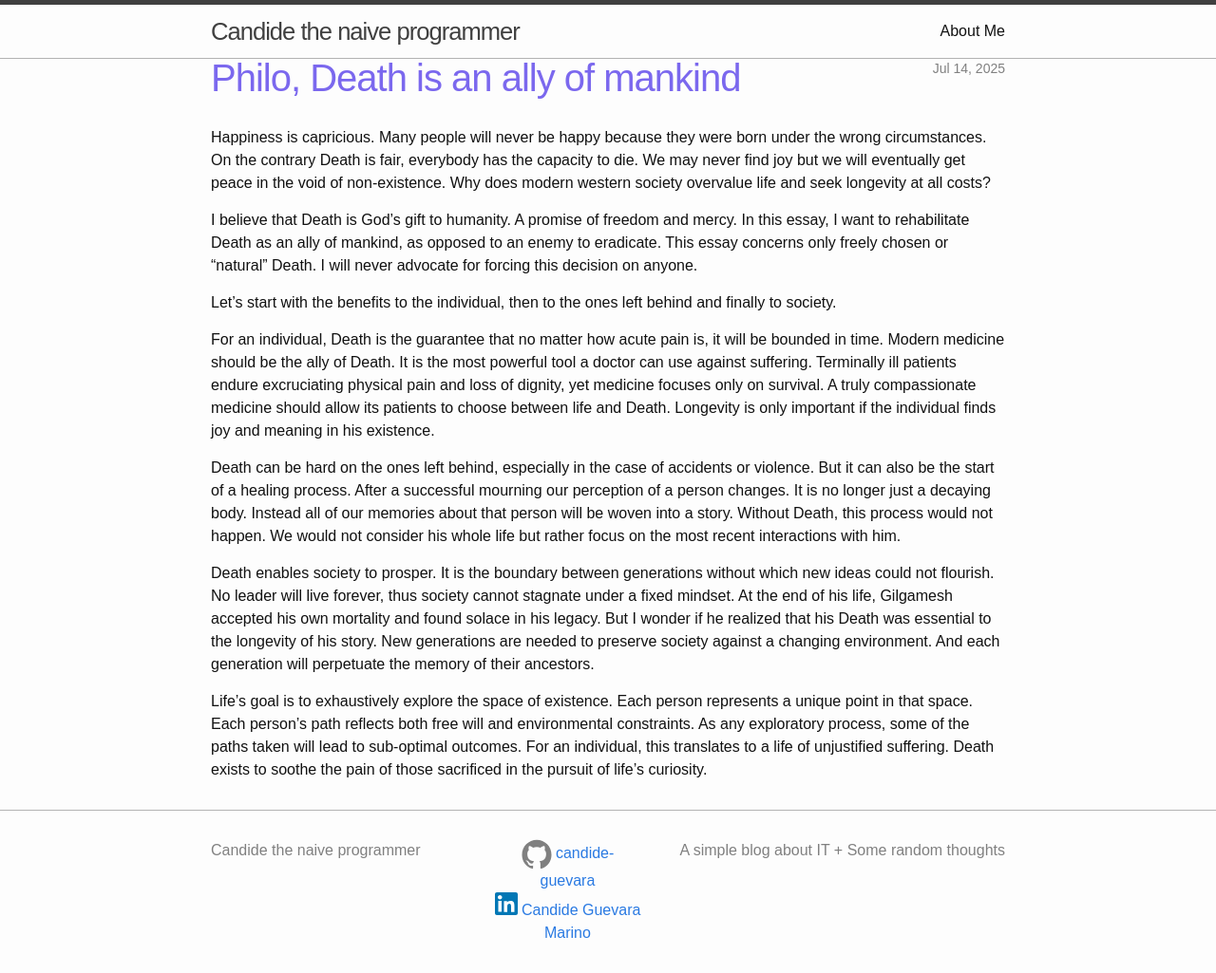
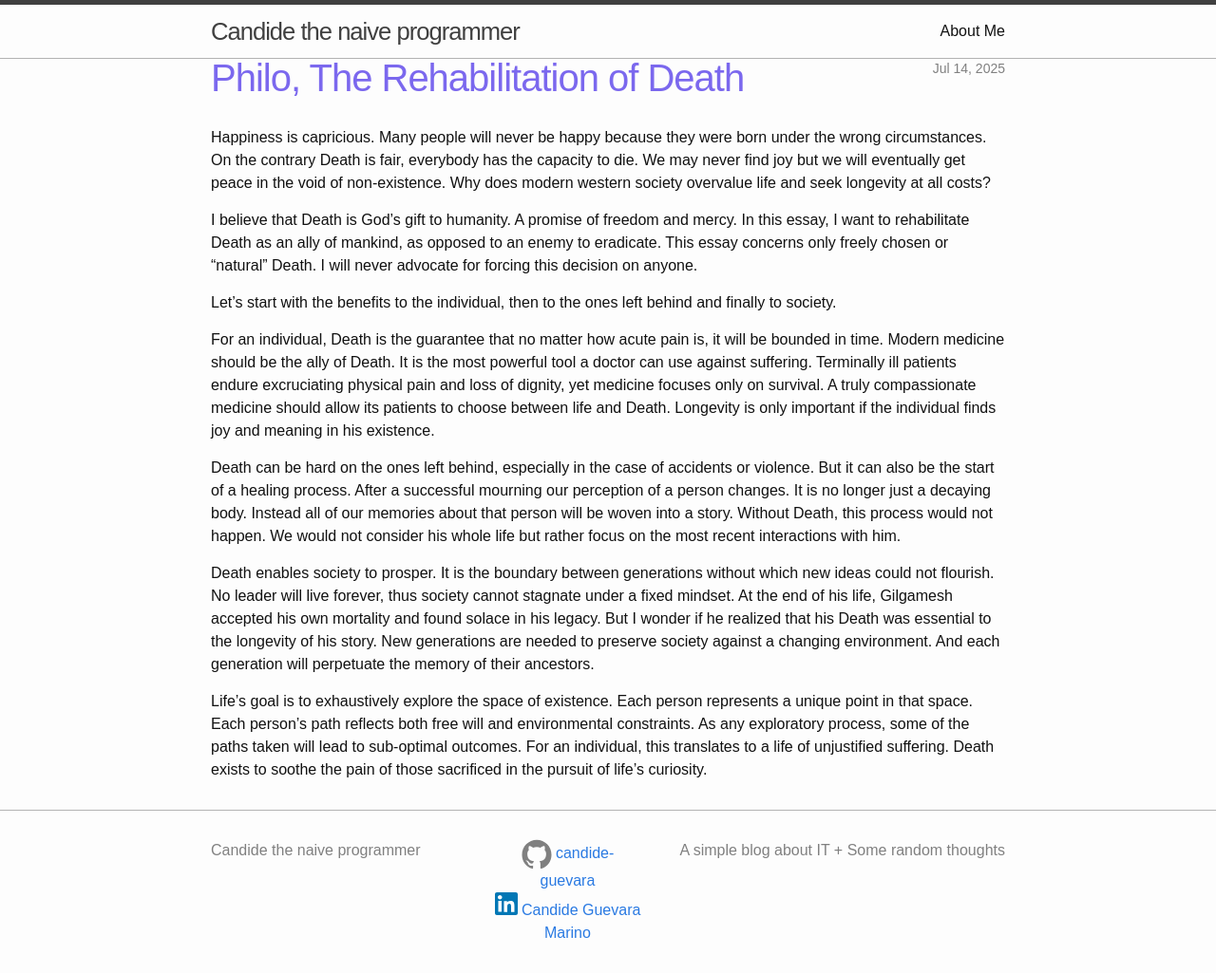
Before and after one commit to candide-guevara/candide-guevara.github.io, a Jekyll site: the page built from _posts/philosophy/0000-00-00-in-defense-of-death.md, in a window 1280 px wide. Shown: the whole page at 95% size. Built offline with Jekyll 4.4.1, drawn with Linux system fonts in a browser that asks for light colours.

Commit message:
Tweak title on death essay

```diff
--- a/_posts/philosophy/0000-00-00-in-defense-of-death.md
+++ b/_posts/philosophy/0000-00-00-in-defense-of-death.md
@@ -1,5 +1,5 @@
 ---
-title: Philo, Death is an ally of mankind
+title: Philo, The Rehabilitation of Death
 date: 2025-07-14
 categories: [misc]
 ---
```
